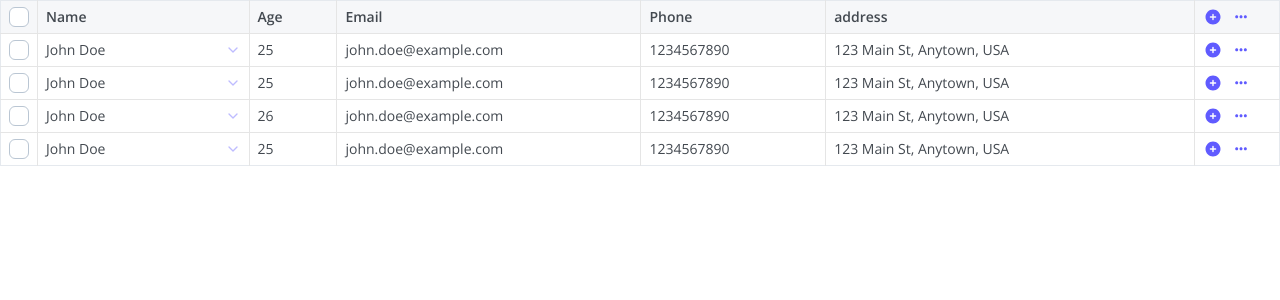
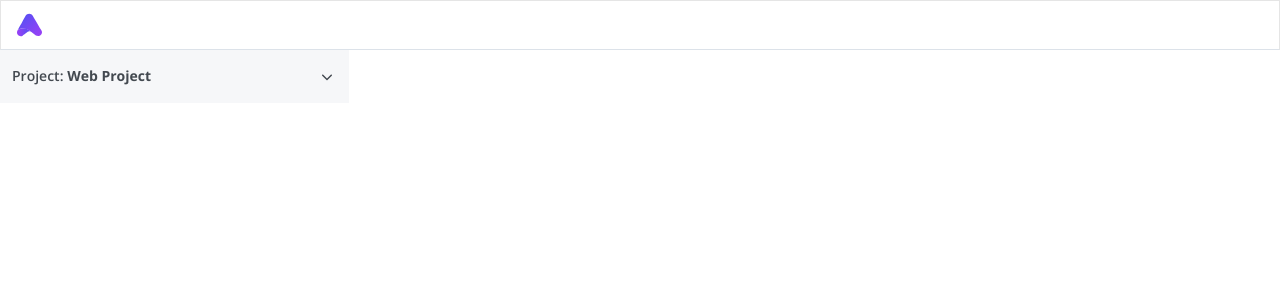
Before and after one commit to loki13-uix/avo-dash, a Next.js app: page / in a window 1280 px wide. Shown: the top 300 px of the page. Built offline with nearby package versions, Linux system fonts and the light colour scheme.

Commit message:
added logo and make field to add project name

```diff
--- a/src/app/page.tsx
+++ b/src/app/page.tsx
@@ -1,280 +1,23 @@
 'use client'
-import { DataTable } from '@/shared/components/atoms/data-table'
+
 import TableCell from '@/shared/components/atoms/table-cell'
-import TableCellActions from '@/shared/components/atoms/table-cell-actions'
-import TableCellLeading from '@/shared/components/atoms/tablecell-leading'
-import type { ColumnDef } from '@tanstack/react-table'
-import { useState } from 'react'
+import Logo from '@/shared/icons/logo'
 
 export default function Home() {
-  const [headerChecked, setHeaderChecked] = useState<boolean | 'indeterminate'>(
-    false
-  )
-
-  const initialData = [
-    {
-      name: 'John Doe',
-      age: 25,
-      email: 'john.doe@example.com',
-      phone: '1234567890',
-      address: '123 Main St, Anytown, USA',
-      id: '1',
-    },
-    {
-      name: 'John Doe1',
-      age: 25,
-      email: 'john.doe@example.com',
-      phone: '1234567890',
-      address: '123 Main St, Anytown, USA',
-      id: '2',
-    },
-    {
-      name: 'John Doe45',
-      age: 26,
-      email: 'john.doe@example.com',
-      phone: '1234567890',
-      address: '123 Main St, Anytown, USA',
-      id: '3',
-    },
-    {
-      name: 'John Doe34',
-      age: 25,
-      email: 'john.doe@example.com',
-      phone: '1234567890',
-      address: '123 Main St, Anytown, USA',
-      id: '4',
-    },
-  ]
-  const [selectedRows, setSelectedRows] = useState<string[]>([])
-  const [data, setData] = useState(initialData)
-
-  function handleHeaderCheckedChange(checked: boolean) {
-    setHeaderChecked(checked)
-    if (checked) {
-      setSelectedRows(initialData.map((row) => row.id))
-    } else {
-      setSelectedRows([])
-    }
-  }
-
-  const columns: ColumnDef<{
-    id: string
-    name: string
-    age: number
-    email: string
-    phone: string
-    address: string
-  }>[] = [
-    {
-      header: () => {
-        return (
-          <TableCellLeading
-            className='border-0'
-            isHeader
-            checkboxProps={{
-              checked: headerChecked,
-              onCheckedChange: handleHeaderCheckedChange,
-            }}
-          />
-        )
-      },
-      accessorKey: 'id',
-      size: 36,
-      enableResizing: true,
-      cell: ({ row }) => {
-        return (
-          <TableCellLeading
-            selectedState={selectedRows.includes(row.original.id)}
-            className='border-0'
-            checkboxProps={{
-              checked: selectedRows.includes(row.original.id),
-              onCheckedChange: (checked) => {
-                if (checked) {
-                  setSelectedRows([...selectedRows, row.original.id])
-                } else {
-                  setSelectedRows(
-                    selectedRows.filter((id) => id !== row.original.id)
-                  )
-                }
-              },
-            }}
-          />
-        )
-      },
-    },
-    {
-      header: () => (
-        <TableCell defaultValue='Name' className='border-0 w-full' isHeader />
-      ),
-      accessorKey: 'name',
-      size: 300,
-      enableResizing: true,
-      cell: ({ row }) => {
-        return (
-          <TableCell
-            defaultValue={row.original.name}
-            className='border-0 h-8'
-            selectDropdown
-            options={[
-              {
-                label: 'John Doe',
-                value: 'John Doe',
-              },
-              {
-                label: 'John Doe2',
-                value: 'John Doe2',
-              },
-            ]}
-            isSelected={selectedRows.includes(row.original.id)}
-            onChange={(newValue) => {
-              setData(
-                data.map((item) =>
-                  item.id === row.original.id
-                    ? { ...item, name: newValue }
-                    : item
-                )
-              )
-            }}
-          />
-        )
-      },
-    },
-    {
-      header: () => (
-        <TableCell defaultValue='Age' className='border-0 w-full' isHeader />
-      ),
-      accessorKey: 'age',
-      size: 122,
-      enableResizing: true,
-      cell: ({ row }) => {
-        return (
-          <TableCell
-            defaultValue={row.original.age.toString()}
-            className='border-0 h-8'
-            isSelected={selectedRows.includes(row.original.id)}
-            onChange={(newValue) => {
-              const newAge = Number.parseInt(newValue)
-              if (!Number.isNaN(newAge)) {
-                setData(
-                  data.map((item) =>
-                    item.id === row.original.id
-                      ? { ...item, age: newAge }
-                      : item
-                  )
-                )
-              }
-            }}
-          />
-        )
-      },
-    },
-    {
-      header: () => (
-        <TableCell defaultValue='Email' className='border-0 w-full' isHeader />
-      ),
-      accessorKey: 'email',
-      size: 400,
-      enableResizing: true,
-      cell: ({ row }) => {
-        return (
-          <TableCell
-            defaultValue={row.original.email}
-            className='border-0 h-8'
-            isSelected={selectedRows.includes(row.original.id)}
-            onChange={(newValue) => {
-              setData(
-                data.map((item) =>
-                  item.id === row.original.id
-                    ? { ...item, email: newValue }
-                    : item
-                )
-              )
-            }}
-          />
-        )
-      },
-    },
-    {
-      header: () => (
-        <TableCell defaultValue='Phone' className='border-0 w-full' isHeader />
-      ),
-      accessorKey: 'phone',
-      size: 250,
-      enableResizing: true,
-      cell: ({ row }) => {
-        return (
-          <TableCell
-            defaultValue={row.original.phone}
-            className='border-0 h-8'
-            isSelected={selectedRows.includes(row.original.id)}
-            onChange={(newValue) => {
-              setData(
-                data.map((item) =>
-                  item.id === row.original.id
-                    ? { ...item, phone: newValue }
-                    : item
-                )
-              )
-            }}
-          />
-        )
-      },
-    },
-    {
-      header: () => (
+  return (
+    <>
+      <div className='border border-b-grey-4 px-4 py-3'>
+        <Logo />
+      </div>
+      <div className='w-[349px] border border-none border-r-grey-5'>
         <TableCell
-          defaultValue='address'
-          className='border-0 w-full'
           isHeader
+          defaultValue='Project: '
+          className='px-3 py-4'
+          title='Web Project'
+          showIcon
         />
-      ),
-      accessorKey: 'address',
-      size: 500,
-      enableResizing: true,
-      cell: ({ row }) => {
-        return (
-          <TableCell
-            defaultValue={row.original.address}
-            className='border-0 h-8'
-            isSelected={selectedRows.includes(row.original.id)}
-            onChange={(newValue) => {
-              setData(
-                data.map((item) =>
-                  item.id === row.original.id
-                    ? { ...item, address: newValue }
-                    : item
-                )
-              )
-            }}
-          />
-        )
-      },
-    },
-    {
-      header: () => (
-        <TableCellActions dots plusIcon className='border-0' isHeader />
-      ),
-      accessorKey: 'actions',
-      size: 100,
-      enableResizing: true,
-      cell: ({ row }) => (
-        <TableCellActions
-          dots
-          plusIcon
-          className='border-0'
-          isSelected={selectedRows.includes(row.original.id)}
-        />
-      ),
-    },
-  ]
-  return (
-    <div className=''>
-      <DataTable
-        columns={columns}
-        data={data}
-        setData={setData}
-        selectedRows={selectedRows}
-      />
-    </div>
+      </div>
+    </>
   )
 }
--- a/src/shared/components/atoms/table-cell.tsx
+++ b/src/shared/components/atoms/table-cell.tsx
@@ -5,6 +5,7 @@ import { useEffect, useRef, useState } from 'react'
 import type React from 'react'
 import { Input } from '../ui/input'
 import { Select, SelectContent, SelectItem, SelectTrigger } from '../ui/select'
+import { Icon } from './icon'
 type TableCellProps = {
   defaultValue?: string
   isSelected?: boolean
@@ -17,6 +18,8 @@ type TableCellProps = {
   className?: string
   onSelect?: (event: React.MouseEvent) => void
   isReadOnly?: boolean
+  title?: string
+  showIcon?: boolean
 }
 
 const TableCell = ({
@@ -31,6 +34,8 @@ const TableCell = ({
   className,
   onSelect,
   isReadOnly,
+  title,
+  showIcon = false,
 }: TableCellProps) => {
   const [isEditing, setIsEditing] = useState(isEditable)
   const [inputValue, setInputValue] = useState(defaultValue || '')
@@ -89,7 +94,7 @@ const TableCell = ({
   }
 
   const baseClassName = cn(
-    ' py-[6px] px-2 font-open-sans text-grey-13 text-sm h-8',
+    'py-[6px] px-2 font-open-sans text-grey-13 text-sm',
     isSelected && 'bg-purple-1',
     isEditing && 'bg-purple-1',
     className
@@ -101,8 +106,26 @@ const TableCell = ({
 
   if (isHeader) {
     return (
-      <div className={cn(baseClassName, 'bg-grey-1')}>
-        <div className='font-semibold'>{defaultValue}</div>
+      <div
+        className={cn(
+          baseClassName,
+          'bg-grey-1 flex justify-between align-middle'
+        )}
+      >
+        <div>
+          <span className='font-semibold'>{defaultValue}</span>
+          <span className='font-bold'>{title}</span>
+        </div>
+        {showIcon && (
+          <div>
+            <Icon
+              name='chevron-down'
+              width={20}
+              height={20}
+              color='text-grey-13'
+            />
+          </div>
+        )}
       </div>
     )
   }
--- /dev/null
+++ b/src/shared/icons/logo.tsx
@@ -0,0 +1,48 @@
+const Logo = () => {
+  return (
+    <svg
+      width='25'
+      height='24'
+      viewBox='0 0 25 24'
+      fill='none'
+      xmlns='http://www.w3.org/2000/svg'
+    >
+      <path
+        d='M0.615448 17.1339C1.32033 16.7217 2.01697 16.2394 2.77957 15.8876C4.29239 15.1883 5.88353 15.0495 7.52139 15.36C9.99192 15.8272 12.0406 17.0776 13.9684 18.5931C13.6579 18.3884 11.9197 17.6423 10.6803 18.7594C10.5924 18.8391 7.26719 21.4525 5.65544 22.6315C4.0904 23.7761 1.78751 23.1687 0.620944 21.6092C-0.742107 19.7872 0.55499 17.2356 0.615448 17.1339Z'
+        fill='url(#paint0_linear_31_8617)'
+      />
+      <path
+        d='M24.4855 17.5554H24.4868L23.7036 16.2926C21.9998 13.3631 15.9046 2.88877 15.9046 2.88877C14.2159 0.0115131 10.0305 0.0884601 8.44764 3.02617C8.44764 3.02617 6.13375 7.23076 5.40688 8.52786C5.43436 8.48664 5.46459 8.45092 5.49345 8.41107C5.07848 9.12145 0.722766 16.9151 0.549637 17.2366C0.552385 17.2338 0.553759 17.2325 0.556507 17.227C0.553759 17.227 0.549637 17.2352 0.549637 17.238C1.2559 16.8244 1.95254 16.3407 2.71513 15.9889C4.2307 15.2896 5.82184 15.1494 7.46107 15.4599C9.46306 15.8392 11.1861 16.7268 12.7937 17.8577L17.9491 21.7861C17.9491 21.7861 21.5203 24.7897 24.1997 21.5264C24.4813 21.1842 25.6685 19.5422 24.4841 17.5581L24.4855 17.5554Z'
+        fill='url(#paint1_linear_31_8617)'
+      />
+      <defs>
+        <linearGradient
+          id='paint0_linear_31_8617'
+          x1='18.2122'
+          y1='18.7232'
+          x2='1.5247'
+          y2='19.334'
+          gradientUnits='userSpaceOnUse'
+        >
+          <stop stop-color='#4D52F2' />
+          <stop offset='0.51' stop-color='#654CF3' />
+          <stop offset='0.99' stop-color='#9341F6' />
+        </linearGradient>
+        <linearGradient
+          id='paint1_linear_31_8617'
+          x1='28.7415'
+          y1='30.4027'
+          x2='5.21013'
+          y2='6.95735'
+          gradientUnits='userSpaceOnUse'
+        >
+          <stop stop-color='#AB3CF7' />
+          <stop offset='0.53' stop-color='#8645F5' />
+          <stop offset='1' stop-color='#5F4EF3' />
+        </linearGradient>
+      </defs>
+    </svg>
+  )
+}
+
+export default Logo
```
